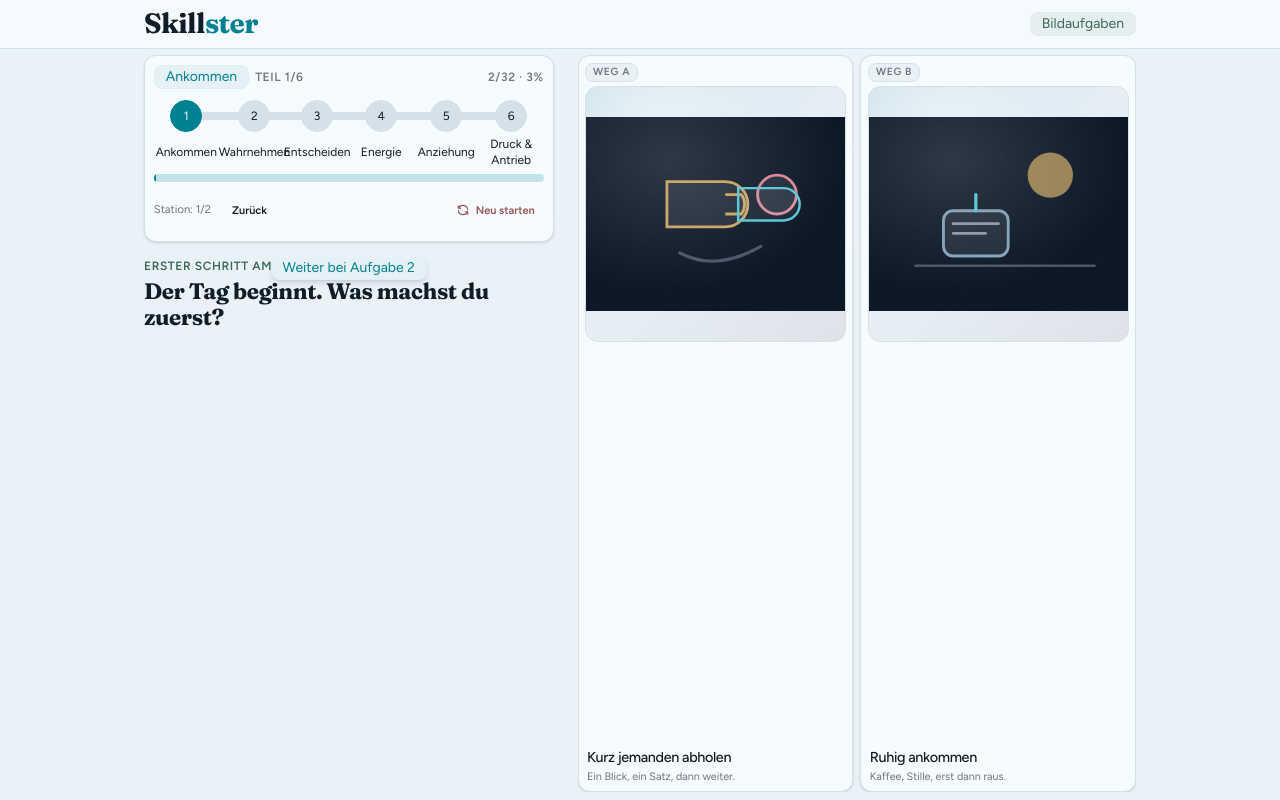
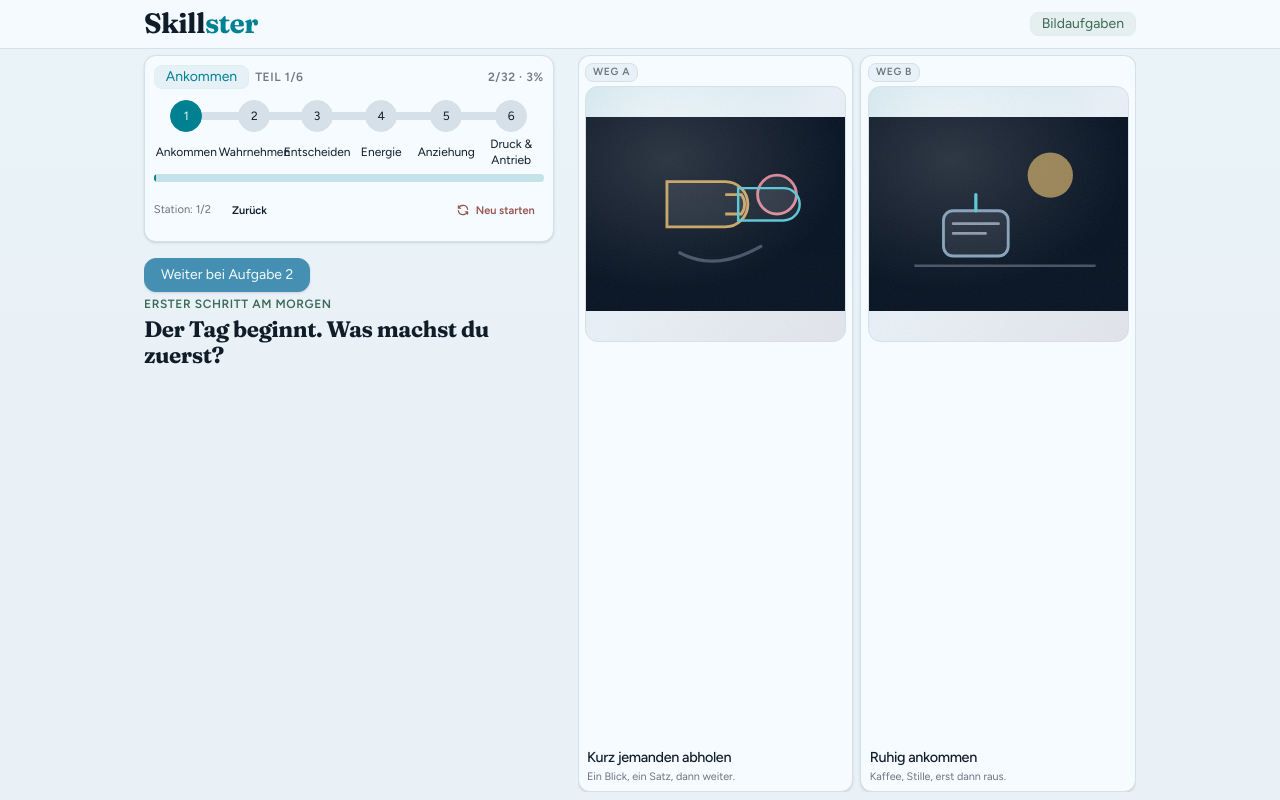
Before and after one commit to zoooul/riasec, a Next.js app in the folder web/: page /assessment in a window 1280 px wide. Both pictures are taken after a click on the button 715 px from the left and 423 px from the top of the page. Built offline with nearby package versions, Linux system fonts and the light colour scheme.

Commit message:
Fold overlap stacking into DaisyUI assessment layout.
Use in-flow assessment-status-strip and assessment-prompt classes so
hints never overlay the task title; keep DaisyUI steps and cards.

```diff
--- a/web/package.json
+++ b/web/package.json
@@ -16,6 +16,7 @@
   "dependencies": {
     "@tabler/icons-react": "^3.48.0",
     "clsx": "^2.1.1",
+    "daisyui": "^5.7.47",
     "jspdf": "^4.2.1",
     "motion": "^14.0.0",
     "next": "16.3.8",
@@ -31,7 +32,6 @@
     "@types/react-dom": "^19",
     "@vitest/coverage-v8": "^4.1.11",
     "babel-plugin-react-compiler": "1.0.0",
-    "daisyui": "^5.7.47",
     "eslint": "^9",
     "eslint-config-next": "16.3.8",
     "jsdom": "^29.1.1",
--- a/web/src/app/globals.css
+++ b/web/src/app/globals.css
@@ -265,11 +265,6 @@ body {
   padding-right: 0;
 }
 
-/* Assessment is one full viewport — hide site footer chrome */
-.app-stage:has(.assessment-viewport) .app-footer {
-  display: none;
-}
-
 @supports (height: 100dvh) {
   .assessment-viewport {
     height: 100dvh;
@@ -289,6 +284,31 @@ body {
   min-width: 0;
   min-height: 0;
   flex-shrink: 0;
+}
+
+.assessment-prompt {
+  position: relative;
+  z-index: var(--z-content);
+  min-width: 0;
+}
+
+.assessment-status-strip {
+  display: flex;
+  flex-wrap: wrap;
+  align-items: center;
+  justify-content: center;
+  gap: 0.35rem;
+  min-height: 0;
+}
+
+.assessment-status-strip:empty {
+  display: none;
+}
+
+@media (min-width: 1024px) {
+  .assessment-status-strip {
+    justify-content: flex-start;
+  }
 }
 
 .assessment-task-title {
--- a/web/src/components/AssessmentFlow.tsx
+++ b/web/src/components/AssessmentFlow.tsx
@@ -230,40 +230,37 @@ export function AssessmentFlow({ items }: Props) {
           Dein gespeicherter Fortschritt wird gelöscht.
         </ConfirmDialog>
 
-        <div className="relative min-h-0 shrink-0 lg:flex-1 lg:overflow-hidden">
+        <div className="assessment-prompt relative min-h-0 min-w-0 shrink-0 lg:flex-1 lg:overflow-hidden">
+          <div className="assessment-status-strip mb-[clamp(0.15rem,0.5vh,0.35rem)] flex flex-wrap items-center justify-center gap-2 lg:justify-start" aria-live="polite">
             <AnimatePresence>
               {showResumeHint ? (
                 <motion.div
                   key="resume-hint"
-                initial={reduceMotion ? false : { opacity: 0, y: -6 }}
+                  initial={reduceMotion ? false : { opacity: 0, y: -4 }}
                   animate={{ opacity: 1, y: 0 }}
                   exit={{ opacity: 0 }}
-                className="pointer-events-none absolute inset-x-0 -top-1 z-10 mx-auto w-fit"
-                aria-live="polite"
                 >
-                <Chip className="shadow-md">
+                  <div className="alert alert-info py-1.5 text-sm shadow-sm">
                     Weiter bei Aufgabe {progress.questionNumber}
-                </Chip>
+                  </div>
                 </motion.div>
               ) : null}
             </AnimatePresence>
-
             <AnimatePresence>
               {stageFlash ? (
                 <motion.div
                   key={stageFlash}
-                initial={reduceMotion ? false : { opacity: 0, y: -8 }}
+                  initial={reduceMotion ? false : { opacity: 0, y: -4 }}
                   animate={{ opacity: 1, y: 0 }}
                   exit={{ opacity: 0 }}
-                className="pointer-events-none absolute inset-x-0 -top-1 z-10 mx-auto w-fit"
-                aria-live="polite"
                 >
-                <Chip className="badge-secondary shadow-md">
+                  <div className="alert alert-success py-1.5 text-sm shadow-sm">
                     Nächste Station: {MODULE_LABELS[stageFlash]}
-                </Chip>
+                  </div>
                 </motion.div>
               ) : null}
             </AnimatePresence>
+          </div>
 
           <AnimatePresence mode="wait">
             <motion.div
```
Also changed, not shown: 1 other file (tests, documents, lock files or other folders). Lines whose indentation alone changed are shown as unchanged.
